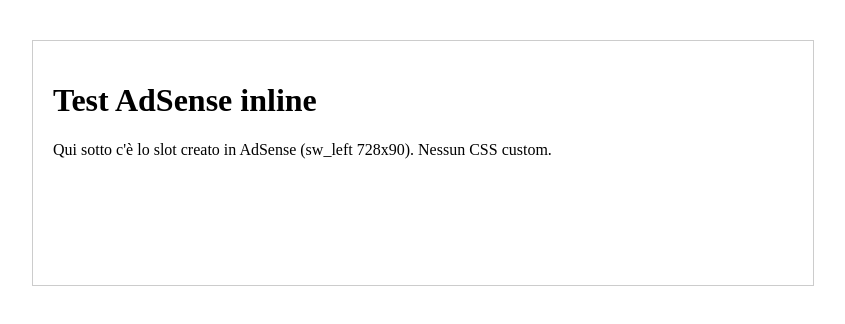
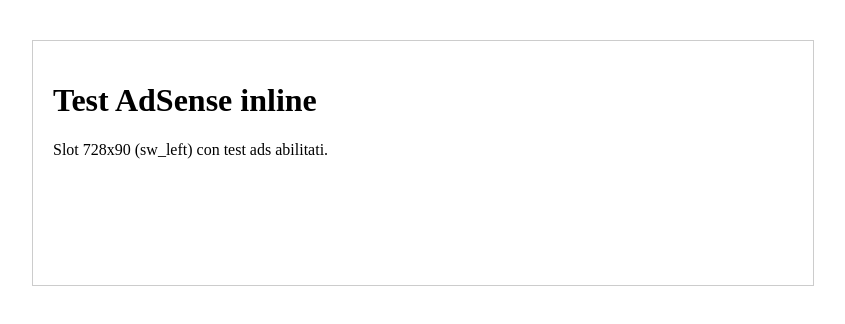
Before and after one commit to SportWhisp/SWpwa, a Next.js app: page /ads-test in a window 1280 px wide. Shown: the top 324 px of the page, without its empty margins (217-1062 px from the left). Built offline with nearby package versions, Linux system fonts and the light colour scheme.

Commit message:
nuovo test

```diff
--- a/pages/ads-test.js
+++ b/pages/ads-test.js
@@ -1,11 +1,9 @@
-// pages/ads-test.js
 import Head from "next/head";
 
 export default function AdsTest() {
   return (
     <>
       <Head>
-        {/* script globale AdSense (deve esserci anche in _document, tenerlo duplicato qui non fa male per test) */}
         <script
           async
           src="https://pagead2.googlesyndication.com/pagead/js/adsbygoogle.js?client=ca-pub-2796727413305777"
@@ -15,13 +13,13 @@ export default function AdsTest() {
 
       <div style={{ maxWidth: 740, margin: "40px auto", padding: 20, border: "1px solid #ccc" }}>
         <h1>Test AdSense inline</h1>
-        <p>Qui sotto c'è lo slot creato in AdSense (sw_left 728x90). Nessun CSS custom.</p>
+        <p>Slot 728x90 (sw_left) con test ads abilitati.</p>
 
-        {/* COPIA esatto dallo snippet AdSense (slot 728x90 che hai creato) */}
         <ins className="adsbygoogle"
              style={{ display: "block", width: 728, height: 90 }}
              data-ad-client="ca-pub-2796727413305777"
-             data-ad-slot="1796807484" />
+             data-ad-slot="1796807484"
+             data-adtest="on" />
         <script dangerouslySetInnerHTML={{__html: `
           (adsbygoogle = window.adsbygoogle || []).push({});
         `}} />
```
